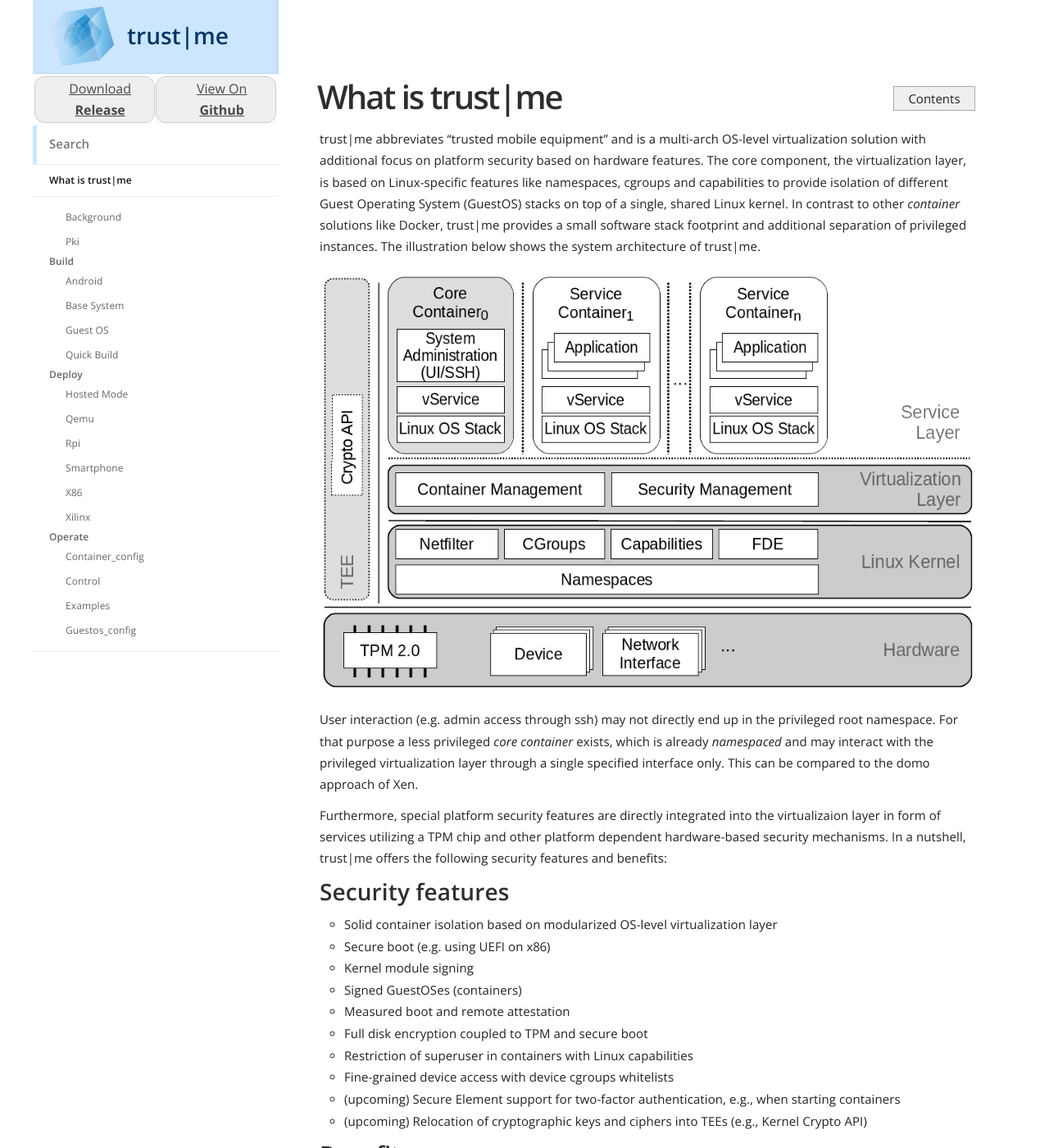
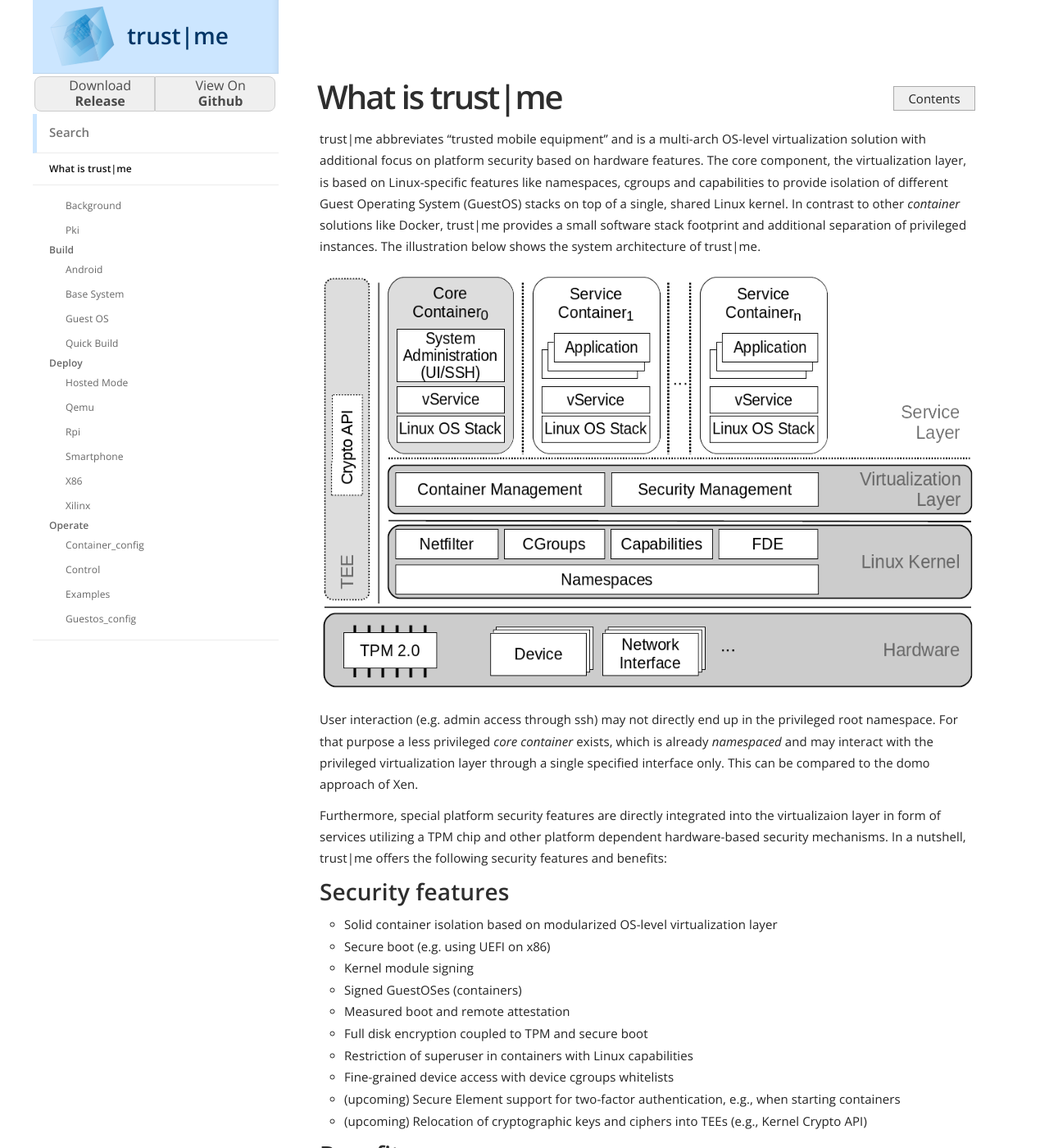
Before and after one commit to trustm3/trustm3.github.io, a Jekyll site: the page built from index.md, in a window 1280 px wide and 1400 px high. Shown: the whole window at 82% size. Built offline with Jekyll 4.4.1, drawn with Linux system fonts in a browser that asks for light colours.

Commit message:
Fix download buttons

```diff
--- a/_layouts/default.html
+++ b/_layouts/default.html
@@ -29,16 +29,16 @@
 				<a href="{{ site.baseurl }}/"><img src="{{ site.baseurl }}/img/trustme-logo.svg" width="40" height="40" alt="{{ site.title }} logo"></a>
                 <nav> {{ site.title }}</nav>
                 <span>{% if page.category %}{{ page.category }}{% else %}{{ site.title }}{% endif %}</span>
-                <button class="download-mobile1"><a href="{{site.githuborg}}/{{site.repository}}/releases/tag/{{site.release_tag}}">Download <strong>Release</strong></a></button><button class="download-mobile2"><a href="{{site.githuborg}}/">View On <strong>Github</strong></a></button>
 				<button type="button" class="open-nav" id="open-nav"></button>
 			</h1>
-              <button class="download"><a href="{{site.githuborg}}/{{site.repository}}/releases/tag/{{site.release_tag}}">Download <strong>Release</strong></a></button><button class="download"><a href="{{site.githuborg}}/">View On <strong>Github</strong></a></button>
+              <button class="download1"><a href="{{site.githuborg}}/{{site.repository}}/releases/tag/{{site.release_tag}}">Download <strong>Release</strong></a></button><button class="download2"><a href="{{site.githuborg}}/">View On <strong>Github</strong></a></button>
 			<form action="{{ site.baseurl }}/search/" method="get">
 				<input type="text" name="q" id="search-input" placeholder="Search" autofocus>
 				<input type="submit" value="Search" style="display: none;">
 			</form>
 
 			<nav {% if site.show_full_navigation %}class="full-navigation"{% endif %}>
+                <button class="download-mobile1"type="nav-item"> <a href="{{site.githuborg}}/{{site.repository}}/releases/tag/{{site.release_tag}}">Download <strong>Release</strong></a></button><button class="download-mobile2"><a href="{{site.githuborg}}/">View On <strong>Github</strong></a></button>
 				<ul>
 					<li class="nav-item top-level {% if page.url == '/' %}current{% endif %}">
 						{% assign home = site.html_pages | where: 'url', '/' | first %}
--- a/_sass/_layout.scss
+++ b/_sass/_layout.scss
@@ -7,6 +7,9 @@ body {
 	overflow-x: hidden;
 	background-color: $body-background-color;
 
+    a:link {
+        text-decoration: none;
+    }
 	&.nav-open {
 		overflow: hidden;
 
@@ -67,6 +70,13 @@ body {
 		}
 	}
 
+    .box{
+        background: $brand-colour;
+        width: 100%;
+        height: 90px;
+        position: fixed;
+        top: 0;
+    }
 }
 
 .main {
@@ -164,20 +174,41 @@ $nav-image: $baseurl + "/img/menu.svg";
 		}
 	}
 
-    .download{
+    .download1{
        list-style-type: none !important;
        padding-left: 20px;
        border: 0.1em solid #cccccc;
        width: 147px;
        font-size: 16px;
        box-sizing: border-box;
-       border-radius: 12px;
+       border-radius: 8px 0 0 8px;
        margin: 0.2em 0 0.2em 0.1em;
-       text-decoration: none;
        font-weight: 300;
        color: #000000;
        text-align: center;
        transition: all 0.15s;
+       line-height: 1.2;
+
+
+        display: none;
+	@media (min-width: $mobile-break) and (min-height: $vertical-break) {
+        display: inline;
+        }
+    }
+    .download2{
+       list-style-type: none !important;
+       padding-left: 20px;
+       border: 0.1em solid #cccccc;
+       width: 147px;
+       font-size: 16px;
+       box-sizing: border-box;
+       border-radius: 0 8px 8px 0;
+       margin: 0.2em 0 0.2em 0;
+       font-weight: 300;
+       color: #000000;
+       text-align: center;
+       transition: all 0.15s;
+       line-height: 1.2;
 
 
         display: none;
@@ -186,15 +217,14 @@ $nav-image: $baseurl + "/img/menu.svg";
         }
     }
     .download-mobile1{
+        overflow: hidden;
         list-style-type: none !important;
-        position:absolute;
-        right: 240px;
         border: 0.1em solid #cccccc;
         width: 100px;
         height: 60px;
         font-size: 16px;
         box-sizing: border-box;
-        border-radius: 12px;
+        border-radius: 8px 0 0 8px;
         margin: 0.2em 0 0.2em 0.1em;
         text-decoration: none;
         font-weight: 300;
@@ -211,15 +241,13 @@ $nav-image: $baseurl + "/img/menu.svg";
     }
     .download-mobile2{
         list-style-type: none !important;
-        position:absolute;
-        right: 130px;
         border: 0.1em solid #cccccc;
         width: 100px;
         height: 60px;
         font-size: 16px;
         box-sizing: border-box;
-        border-radius: 12px;
-        margin: 0.2em 0 0.2em 0.1em;
+        border-radius: 0 8px 8px 0;
+        margin: 0.2em 0 0.2em 0;
         text-decoration: none;
         font-weight: 300;
         color: #000000;
@@ -461,7 +489,6 @@ h4 svg {
 		outline: none;
 		border-left-color: $brand-colour;
 	}
-    display: none;
 	@media (min-width: $mobile-break) and (min-height: $vertical-break) {
         display: block;
     }
```
